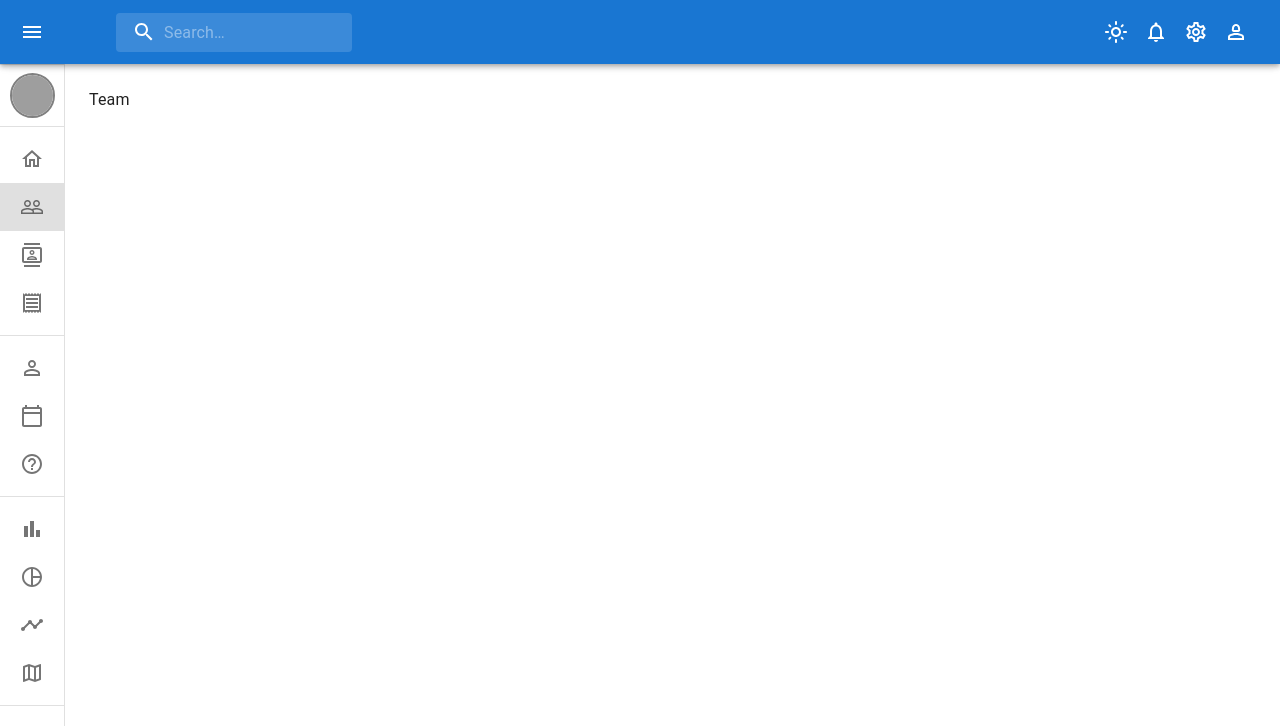
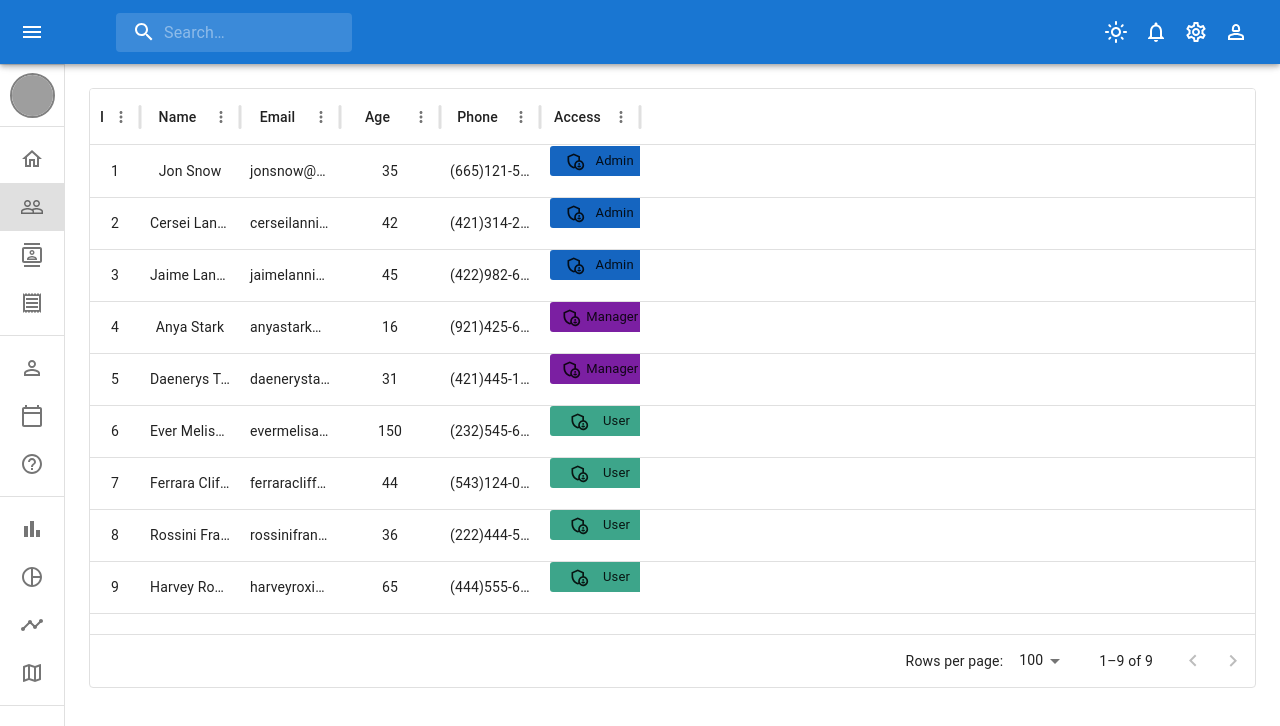
Before and after one commit to midaismael/dashboard, a React (Vite) app: page /team in a window 1280 px wide. Shown: the top 726 px of the page. Built offline with nearby package versions, Linux system fonts and the light colour scheme; grey boxes are pictures that could not be loaded.

Commit message:
first commit in team page

```diff
--- a/src/main.jsx
+++ b/src/main.jsx
@@ -28,7 +28,7 @@ ReactDOM.createRoot(root).render(
         <Route path="/barChart" element={<BarChart />} />
         <Route path="/pieChart" element={<PieChart />} />
         <Route path="/lineChart" element={<LineChart />} />
-        <Route path="/geography" element={<Geography />} /> */}
+        <Route path="/geography" element={<Geography />} />
       </Route>
     </Routes>
   </BrowserRouter>
--- /dev/null
+++ b/src/page/team/Data.jsx
@@ -0,0 +1,74 @@
+export const rows = [
+  {
+    id: 1,
+    name: "Jon Snow",
+    email: "jonsnow@gmail.com",
+    age: 35,
+    phone: "(665)121-5454",
+    access: "Admin",
+  },
+  {
+    id: 2,
+    name: "Cersei Lannister",
+    email: "cerseilannister@gmail.com",
+    age: 42,
+    phone: "(421)314-2288",
+    access: "Admin",
+  },
+  {
+    id: 3,
+    name: "Jaime Lannister",
+    email: "jaimelannister@gmail.com",
+    age: 45,
+    phone: "(422)982-6739",
+    access: "Admin",
+  },
+  {
+    id: 4,
+    name: "Anya Stark",
+    email: "anyastark@gmail.com",
+    age: 16,
+    phone: "(921)425-6742",
+    access: "Manager",
+  },
+  {
+    id: 5,
+    name: "Daenerys Targaryen",
+    email: "daenerystargaryen@gmail.com",
+    age: 31,
+    phone: "(421)445-1189",
+    access: "Manager",
+  },
+  {
+    id: 6,
+    name: "Ever Melisandre",
+    email: "evermelisandre@gmail.com",
+    age: 150,
+    phone: "(232)545-6483",
+    access: "User",
+  },
+  {
+    id: 7,
+    name: "Ferrara Clifford",
+    email: "ferraraclifford@gmail.com",
+    age: 44,
+    phone: "(543)124-0123",
+    access: "User",
+  },
+  {
+    id: 8,
+    name: "Rossini Frances",
+    email: "rossinifrances@gmail.com",
+    age: 36,
+    phone: "(222)444-5555",
+    access: "User",
+  },
+  {
+    id: 9,
+    name: "Harvey Roxie",
+    email: "harveyroxie@gmail.com",
+    age: 65,
+    phone: "(444)555-6239",
+    access: "User",
+  },
+];
--- a/src/page/team/Team.jsx
+++ b/src/page/team/Team.jsx
@@ -1,5 +1,83 @@
-import React from "react";
+import { DataGrid } from "@mui/x-data-grid";
+import { rows } from "./Data";
+import { useTheme } from "@mui/material";
+import { Box, Typography } from "@mui/material";
+import { AdminPanelSettingsOutlined } from "@mui/icons-material";
+export default function Team() {
+  const theme = useTheme();
+  const columns = [
+    {
+      field: "id",
+      headerName: "ID",
+      width: 33,
+      align: "center",
+      headerAlign: "center",
+    },
+    {
+      field: "name",
+      headerName: "Name",
+      align: "center",
+      headerAlign: "center",
+    },
+    {
+      field: "email",
+      headerName: "Email",
+      align: "center",
+      headerAlign: "center",
+    },
+    { field: "age", headerName: "Age", align: "center", headerAlign: "center" },
+    {
+      field: "phone",
+      headerName: "Phone",
+      align: "center",
+      headerAlign: "center",
+    },
+    {
+      field: "access",
+      headerName: "Access",
+      align: "center",
+      headerAlign: "center",
+      renderCell: ({ row: { access } }) => {
+        return (
+          <Box
+            sx={{
+              bgcolor:
+                access === "Admin"
+                  ? theme.palette.primary.dark
+                  : access === "Manager"
+                  ? theme.palette.secondary.dark
+                  : "#3da58a",
+              p: "5px",
+              width: "99px",
+              borderRadius: "3px",
+              textAlign: "center",
+              display: "flex",
+              justifyContent: "space-evenly",
+            }}
+          >
+            {access === "Admin" && (
+              <AdminPanelSettingsOutlined fontSize="small" />
+            )}
+            {access === "Manager" && (
+              <AdminPanelSettingsOutlined fontSize="small" />
+            )}
+            {access === "User" && (
+              <AdminPanelSettingsOutlined fontSize="small" />
+            )}
+            <Typography sx={{ fontSize: "13px" }}>{access}</Typography>
+          </Box>
+        );
+      },
+    },
+  ];
 
-export default function Team() {
-  return <div>Team</div>;
+  return (
+    <div style={{ height: 600, width: "100%" }}>
+      <DataGrid
+        rows={rows}
+        // @ts-ignore
+        columns={columns}
+      />
+    </div>
+  );
 }
```
